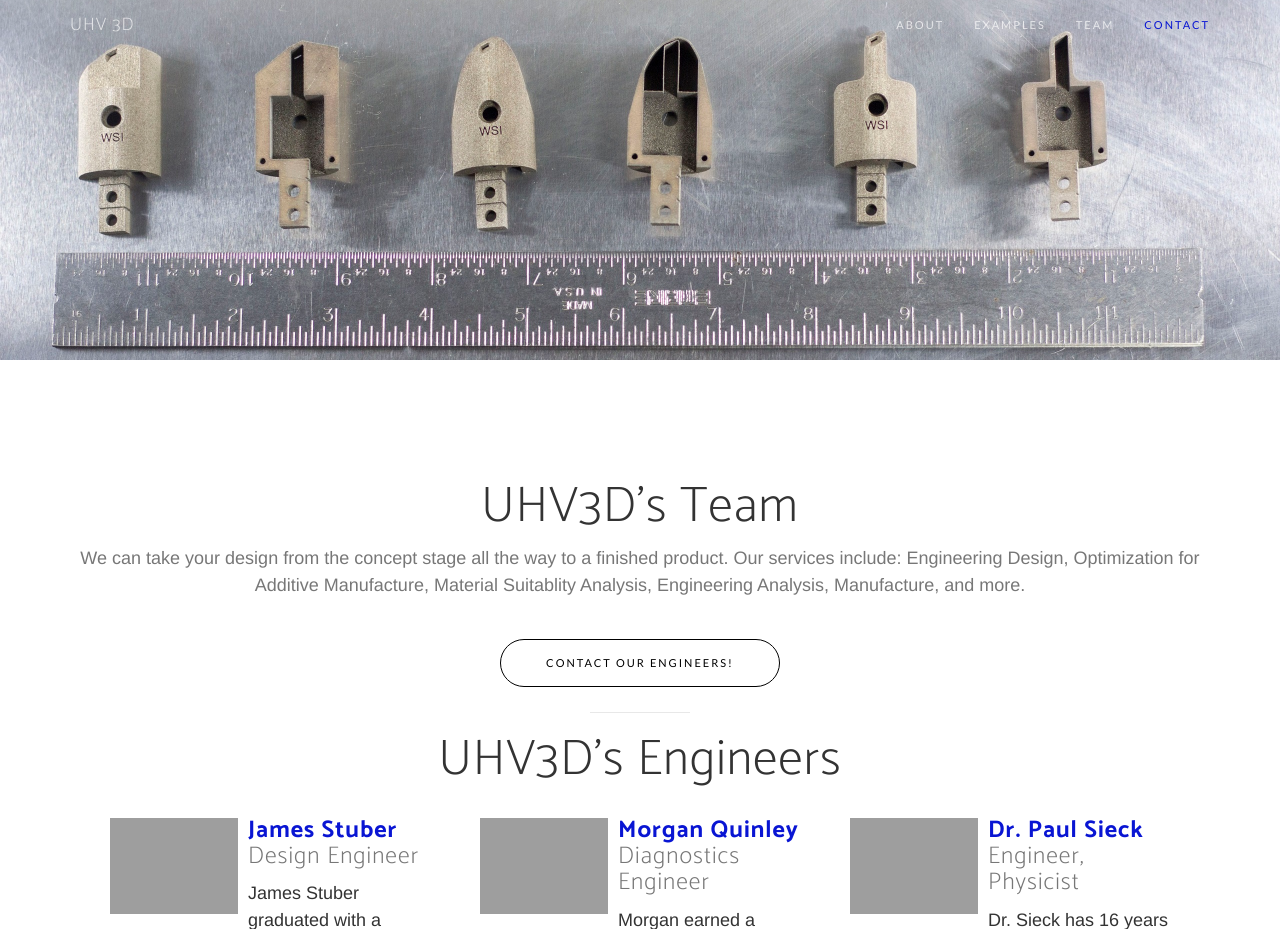
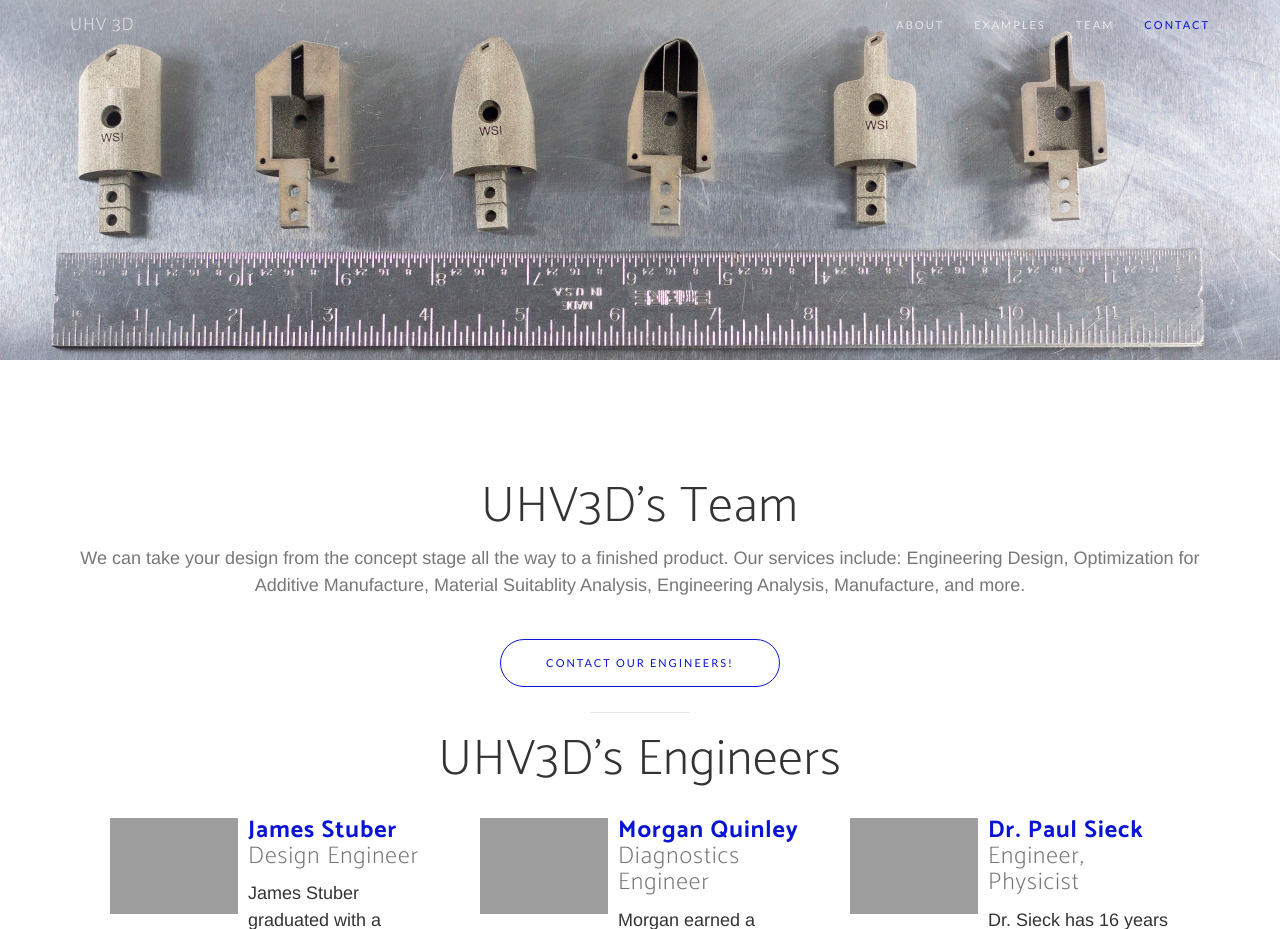
Before and after one commit to jeswsi/Website-UHV3D, a PHP site: page /team in a window 1280 px wide. Shown: the top 929 px of the page. Run offline with PHP 8.4, Linux system fonts and the light colour scheme; some libraries are stand-ins or nearby versions; some web fonts are replaced; grey boxes are pictures that could not be loaded.

Commit message:
try to change color from
yellow to blue... failed

```diff
--- a/css/new-age.css
+++ b/css/new-age.css
@@ -218,6 +218,11 @@
     font-size: 50px;
   }
 }
+
+section.employees a {
+  color: #0915D3;
+}
+
 section {
   padding: 100px 0;
 }
```
